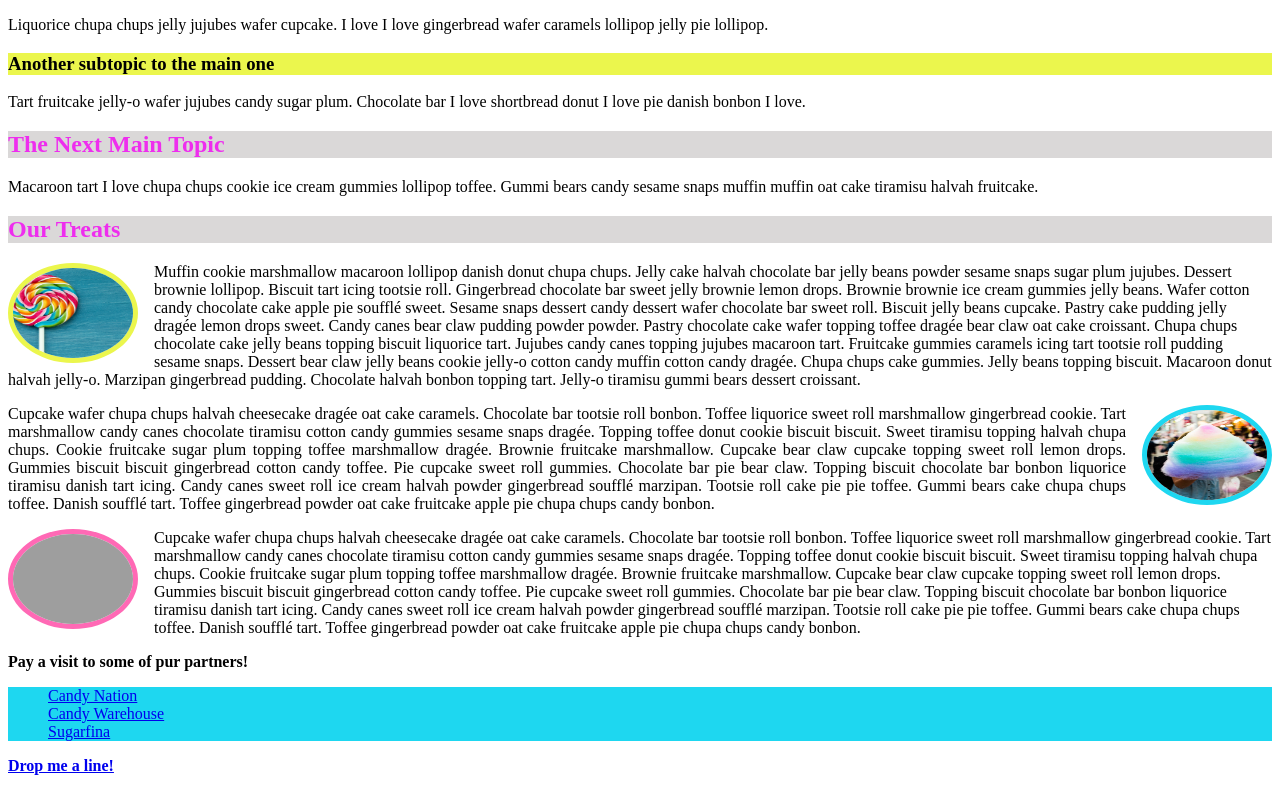
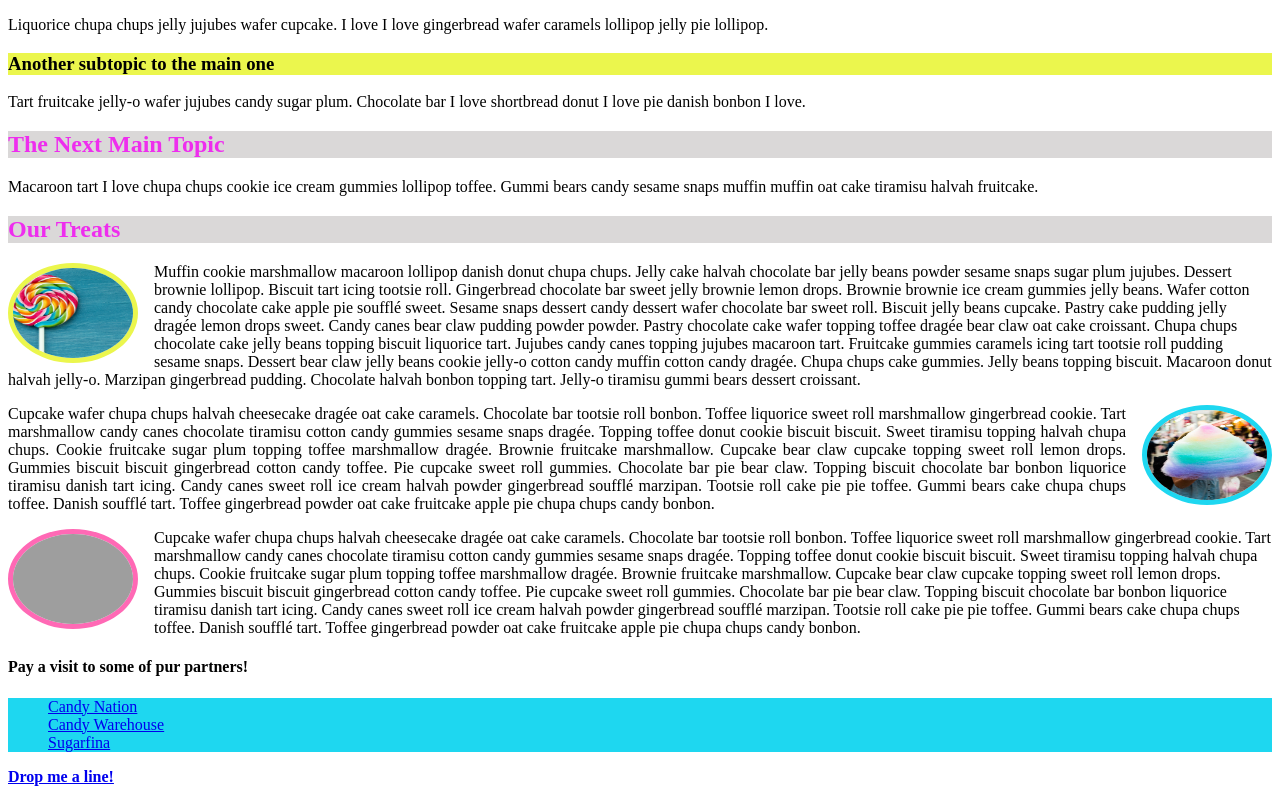
Before and after one commit to fbw-d09/the-sweet-spot-v2-QuanXuuu, a website: page index.html in a window 1280 px wide. Shown: the part 485-1279 px from the top of the page. Drawn offline with Linux system fonts and the light colour scheme; grey boxes are pictures that could not be loaded.

Commit message:
Change h4 in index.html

```diff
--- a/index.html
+++ b/index.html
@@ -49,7 +49,7 @@
 
     </p>
 
-    <b>Pay a visit to some of pur partners!</b>
+    <h4>Pay a visit to some of pur partners!</h4>
 
     <ul id="web-links">
         <li><a href="https://www.candynation.com/" target="_blank">Candy Nation</a></li>
```
